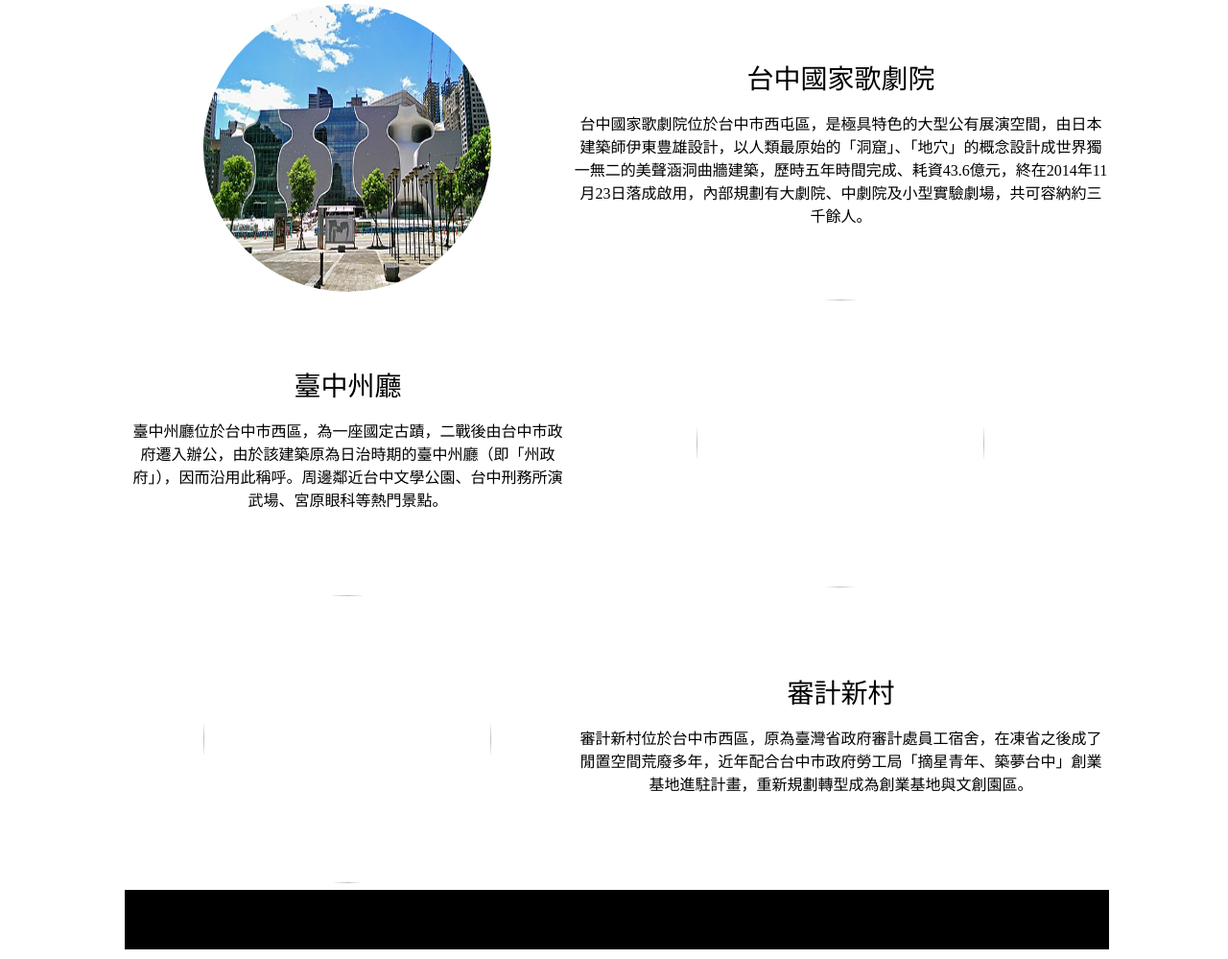
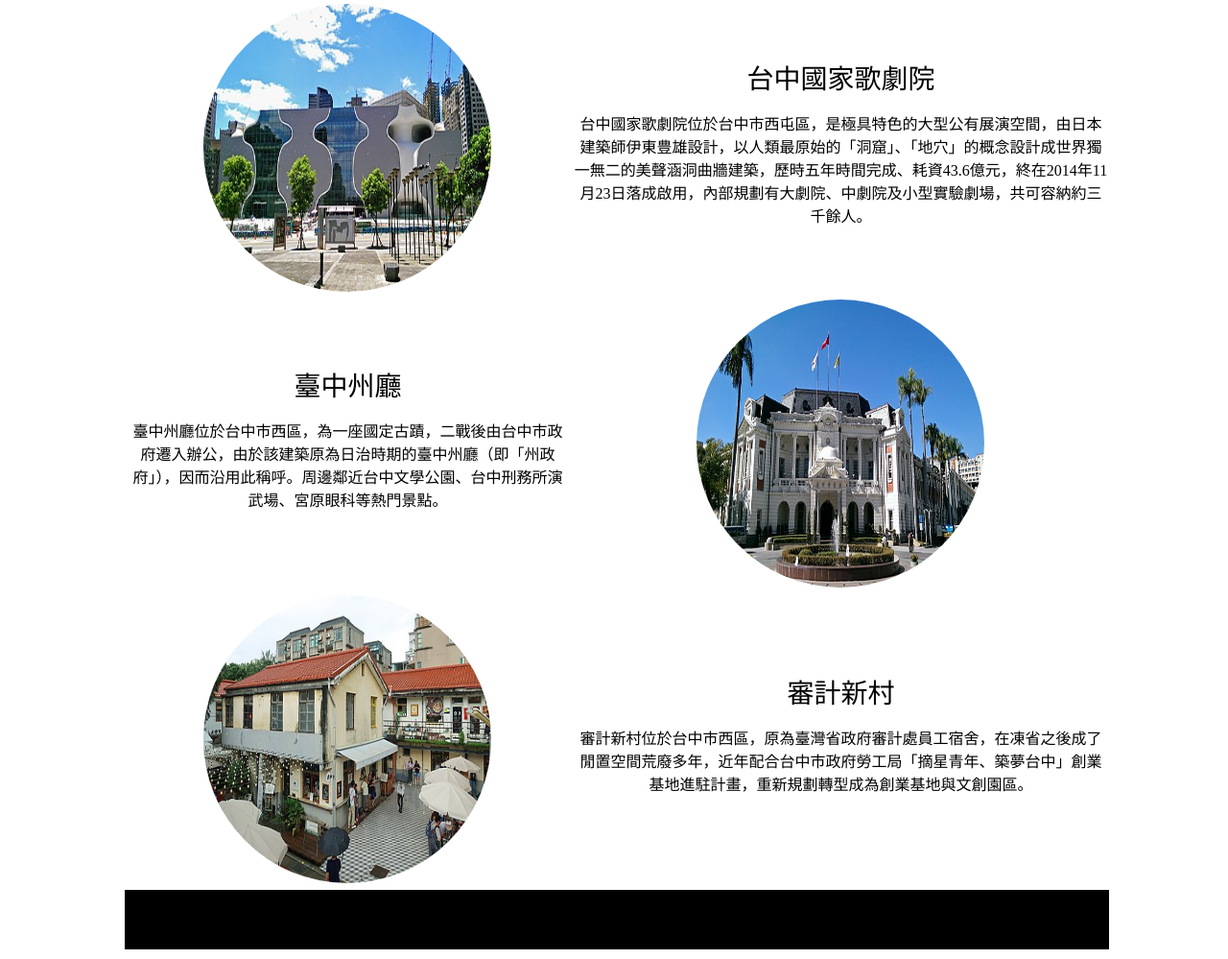
Before and after one commit to 21024625/homework, a plain HTML site: page index.html in a window 1280 px wide. Shown: the part 623-1622 px from the top of the page at 96% size. Drawn offline with Linux system fonts and the light colour scheme.

Commit message:
Add files via upload

```diff
--- a/index.html
+++ b/index.html
@@ -101,7 +101,7 @@
 
             </td>
              <td>
-                <img src="0.2.jpeg">
+                <img src="02.jpeg">
             </td>
 
 
@@ -111,7 +111,7 @@
         </tr>
         <tr>
             <td>
-                <img src="0.3.jpeg">
+                <img src="03.jpeg">
             </td>
             <td>
                 <font>審計新村</font>
```
